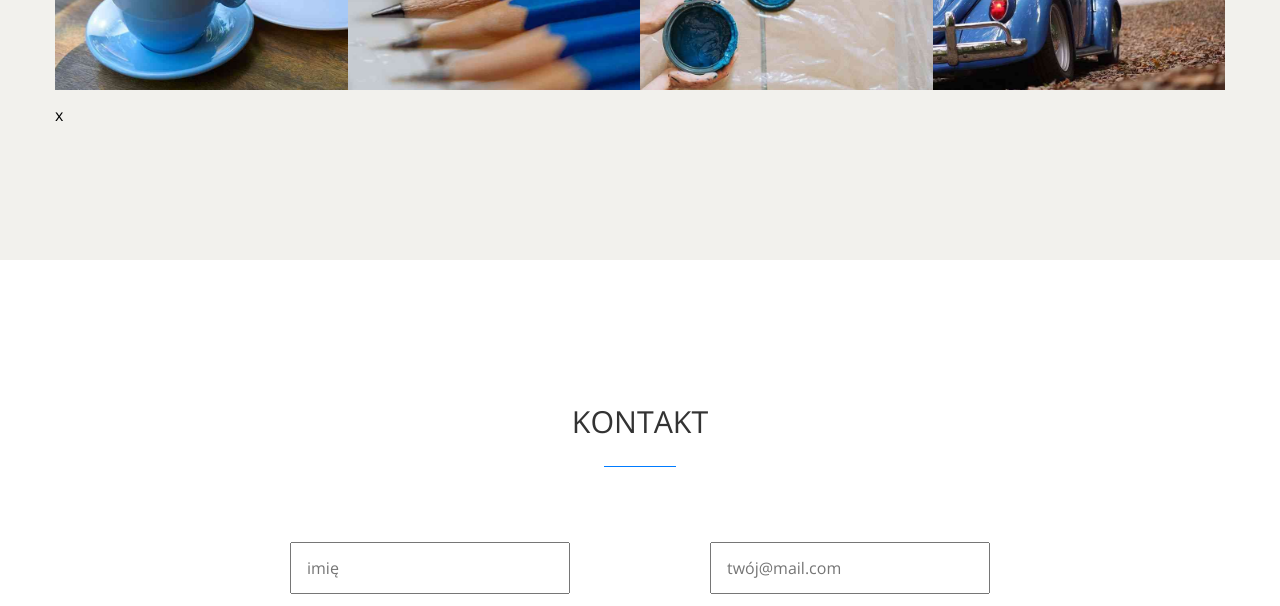
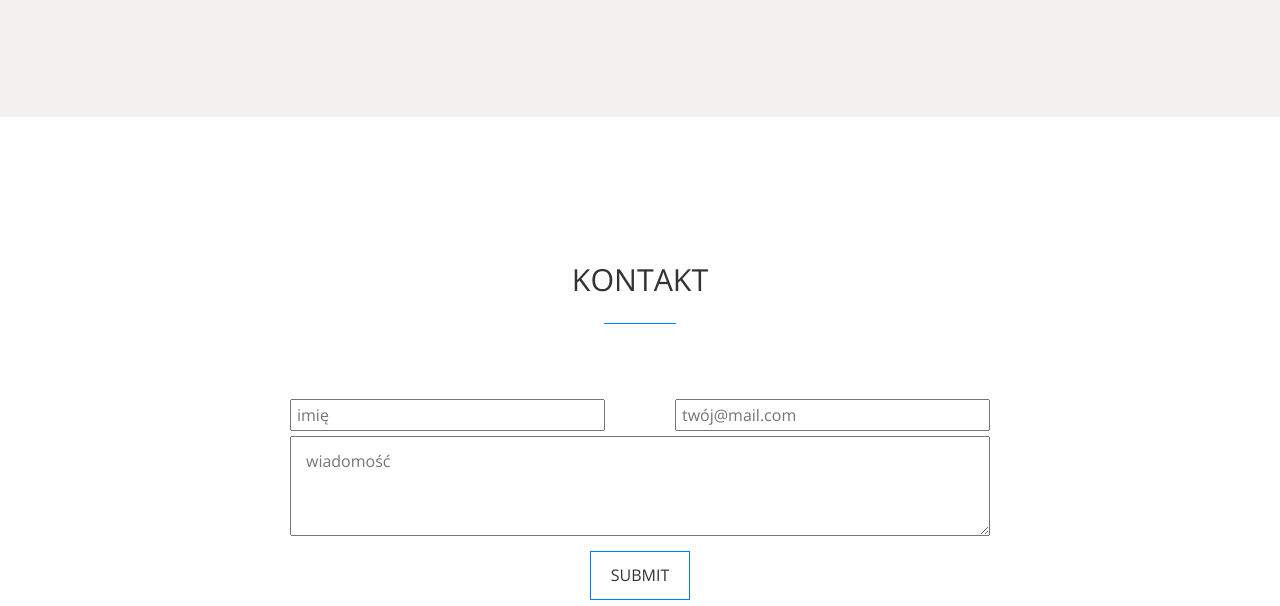
Before and after one commit to Hydrosofista/9-projekti-portfolio-v2, a plain HTML site: page index.html in a window 1280 px wide. Shown: the part 2695-3301 px from the top of the page. Drawn offline with nearby package versions, Linux system fonts and the light colour scheme.

Commit message:
delete x, poprawa form

```diff
--- a/css/style.css
+++ b/css/style.css
@@ -216,9 +216,9 @@ transition: all .3s;
 
 .contact input[type="text"],
 .contact input[type="email"] {
-    flex-basis: 40%;
-    padding: 15px;
-    margin-bottom: 15px;
+    flex-basis: 45%;
+    padding: 5px;
+    margin-bottom: 5px;
 }
 
 .contact textarea {
--- a/index.html
+++ b/index.html
@@ -57,7 +57,7 @@
         <p>Lorem ipsum dolor sit amet consectetur adipisicing elit. Magni nemo esse reprehenderit, rerum odit dolores nulla exercitationem, architecto ab quae, neque unde soluta quia eius. Obcaecati recusandae corporis debitis. Repellat eum suscipit nulla praesentium. Doloribus doloremque ab sed! Similique, fugiat?</p>
 
         <a href="" class="btn">Moje Projeklty</a>
-        <p>x</p>
+
 
     </div>
 
@@ -117,9 +117,10 @@
                <img src="img/portfolio/photo-12.jpg" alt="Portfolio Item 12">
                 <h3>Projekt</h3>
             </a>
-            <p>x</p>
+
 
         </div>
+    </div>
 
 </section>
 
```
